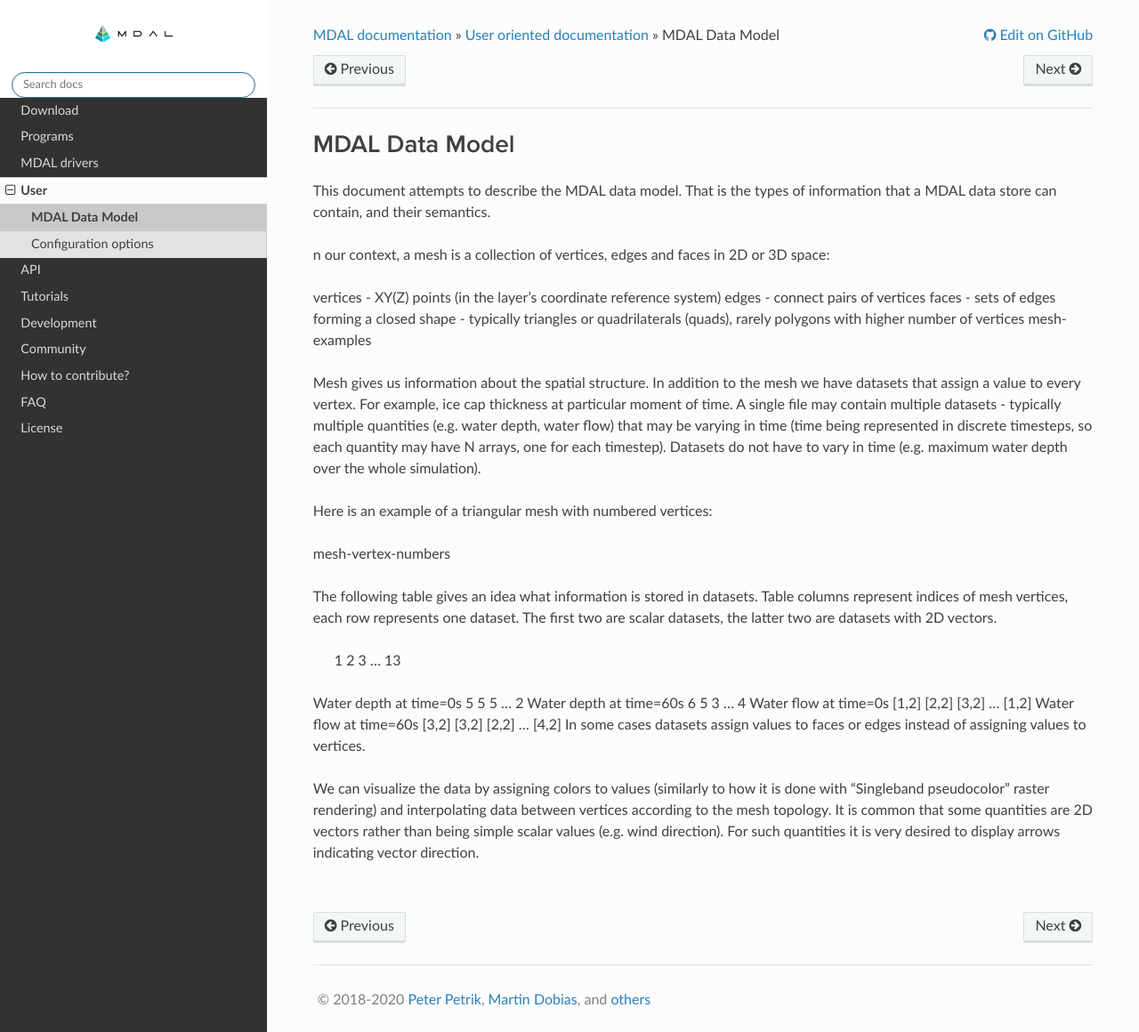
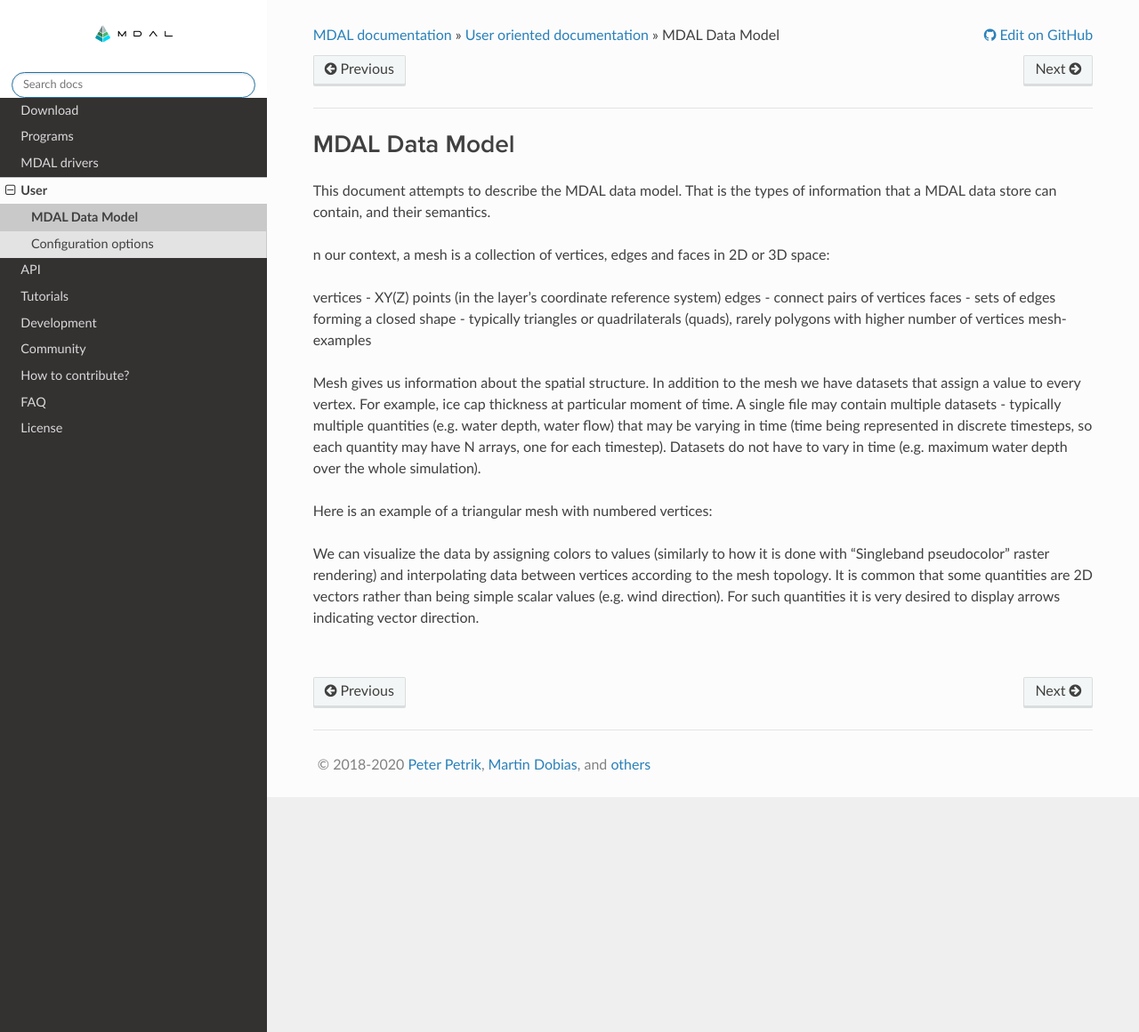
Before and after one commit to lutraconsulting/MDAL, a Sphinx documentation site: the page built from docs/source/user/mdal_data_model.rst, in a window 1280 px wide and 1160 px high. Shown: the whole window at 89% size. Built offline with Sphinx 7.4.7, drawn with Linux system fonts in a browser that asks for light colours.

Commit message:
fix docs

```diff
--- a/docs/source/user/mdal_data_model.rst
+++ b/docs/source/user/mdal_data_model.rst
@@ -17,15 +17,4 @@
 
 Here is an example of a triangular mesh with numbered vertices:
 
-mesh-vertex-numbers
-
-The following table gives an idea what information is stored in datasets. Table columns represent indices of mesh vertices, each row represents one dataset. The first two are scalar datasets, the latter two are datasets with 2D vectors.
-
- 	1	2	3	…	13
-Water depth at time=0s	5	5	5	…	2
-Water depth at time=60s	6	5	3	…	4
-Water flow at time=0s	[1,2]	[2,2]	[3,2]	…	[1,2]
-Water flow at time=60s	[3,2]	[3,2]	[2,2]	…	[4,2]
-In some cases datasets assign values to faces or edges instead of assigning values to vertices.
-
 We can visualize the data by assigning colors to values (similarly to how it is done with “Singleband pseudocolor” raster rendering) and interpolating data between vertices according to the mesh topology. It is common that some quantities are 2D vectors rather than being simple scalar values (e.g. wind direction). For such quantities it is very desired to display arrows indicating vector direction.
```
